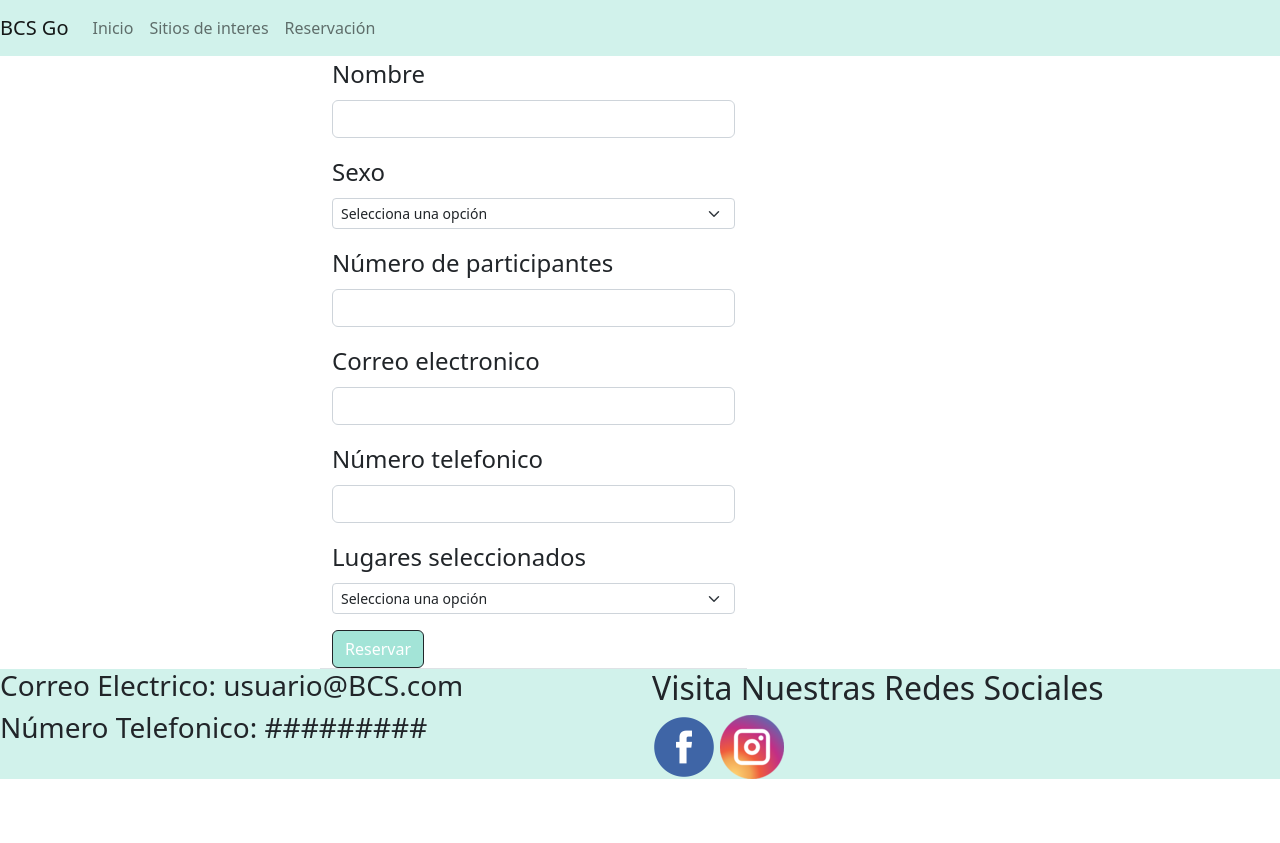
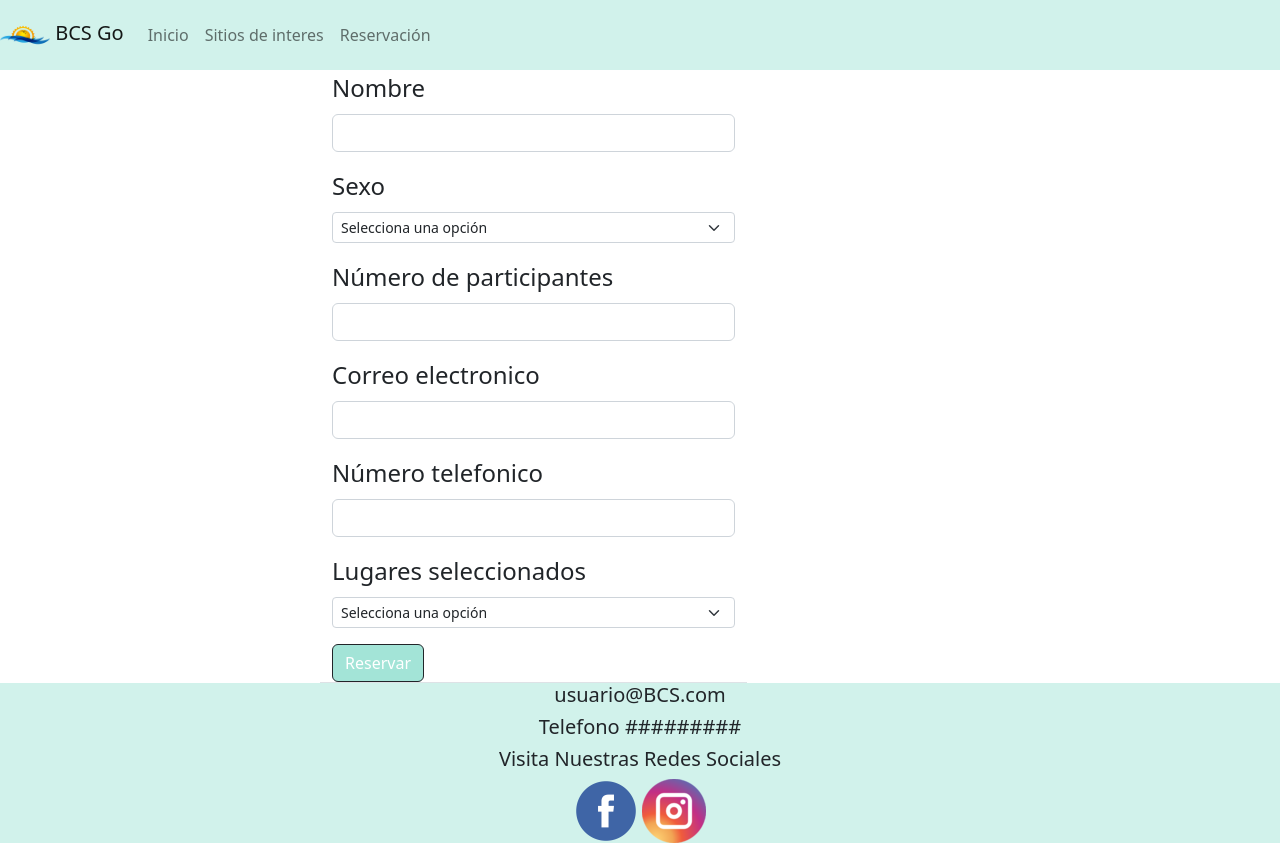
Before and after one commit to AleScarlett20/ProyectoSCV, a plain HTML site: page reservacion.html in a window 1280 px wide. Before the commit the page ends 800 px from the top, so only its background shows below. Drawn offline with nearby package versions, Linux system fonts and the light colour scheme.

Commit message:
se modifico pie de pagina y se agrego logo

```diff
--- a/reservacion.html
+++ b/reservacion.html
@@ -9,7 +9,8 @@
     <title>Realizar reservación</title>
 </head>
 <header><nav class="navbar navbar-expand-lg" style="background-color: #D1F2EB;">
-    <a class="navbar-brand" href="#">BCS Go</a>
+    <a class="navbar-brand" href="#"><img src="imagenes/logoAgencia.png" alt="logoAgencia" width="50" height="44">
+        BCS Go</a>
     <button class="navbar-toggler" type="button" data-toggle="collapse" data-target="#navbarNav" aria-controls="navbarNav" aria-expanded="false" aria-label="Toggle navigation">
       <span class="navbar-toggler-icon"></span>
     </button>
@@ -74,16 +75,15 @@
             </div>
         </div>
     </div>
-    <div class="row" style="background-color: #D1F2EB;">
-        <div class="col-md-6">
-            <h3>Correo Electrico: usuario@BCS.com</h3>
-            <h3>Número Telefonico: #########</h3>
-        </div>
-        <div class="col-md-6">
-            <h2>Visita Nuestras Redes Sociales</h2>
+    <div class="row" style="background-color: #D1F2EB;" >
+         <div class="col-md-12 text-center" >
+            <h5>usuario@BCS.com</h5>
+            <h5>Telefono #########</h5>
+            <h5>Visita Nuestras Redes Sociales</h5>
             <img src="imagenes/facebook_icon.png">
             <img src="imagenes/instagram_icon.png">
-    </div>
+         </div>
+
 </div>
 </body>
 <script src="https://cdn.jsdelivr.net/npm/bootstrap@5.2.3/dist/js/bootstrap.bundle.min.js" integrity="sha384-kenU1KFdBIe4zVF0s0G1M5b4hcpxyD9F7jL+jjXkk+Q2h455rYXK/7HAuoJl+0I4" crossorigin="anonymous"></script>
```
Also changed, not shown: index.html (+1 -1 lines), sitios.html (+1 -1 lines).
